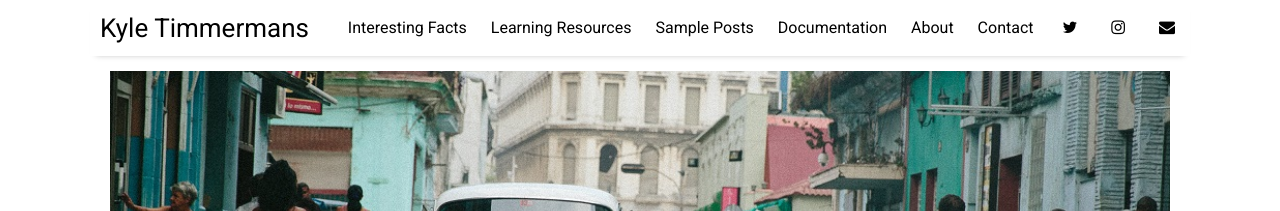
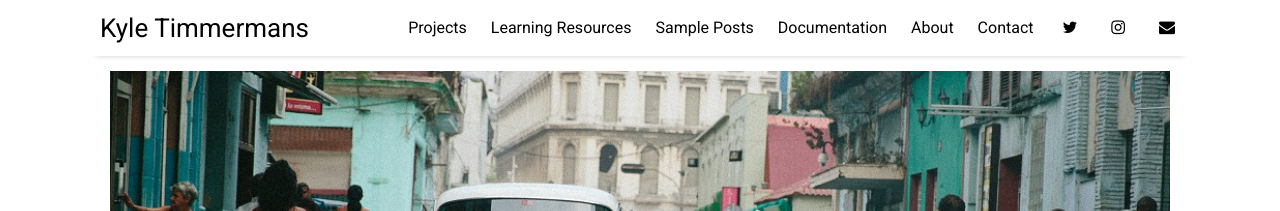
Before and after one commit to kyletimmermans/kyletimmermans.github.io, a Jekyll site: the page built from index.html, in a window 1280 px wide. Shown: the top 211 px of the page. Built offline with Jekyll 4.4.1, drawn with Linux system fonts in a browser that asks for light colours; nearby versions of some CDN libraries; the list of posts is cut into pages by our own code.

Commit message:
Update settings.yml

```diff
--- a/_data/settings.yml
+++ b/_data/settings.yml
@@ -7,7 +7,7 @@ disqus:
 google-ID: 'UA-112060364-2'
 
 menu:
-- {name: 'Interesting Facts', folder: 'pages', file: 'facts.html'}
+- {name: 'Projects', folder: 'pages', file: 'projects.html'}
 - {name: 'Learning Resources', folder: 'pages', file: 'resources.html'}
 - {name: 'Sample Posts', folder: 'pages', file: 'sample-posts.html'}
 - {name: 'Documentation', folder: 'pages', file: 'documentation.html'}
```
